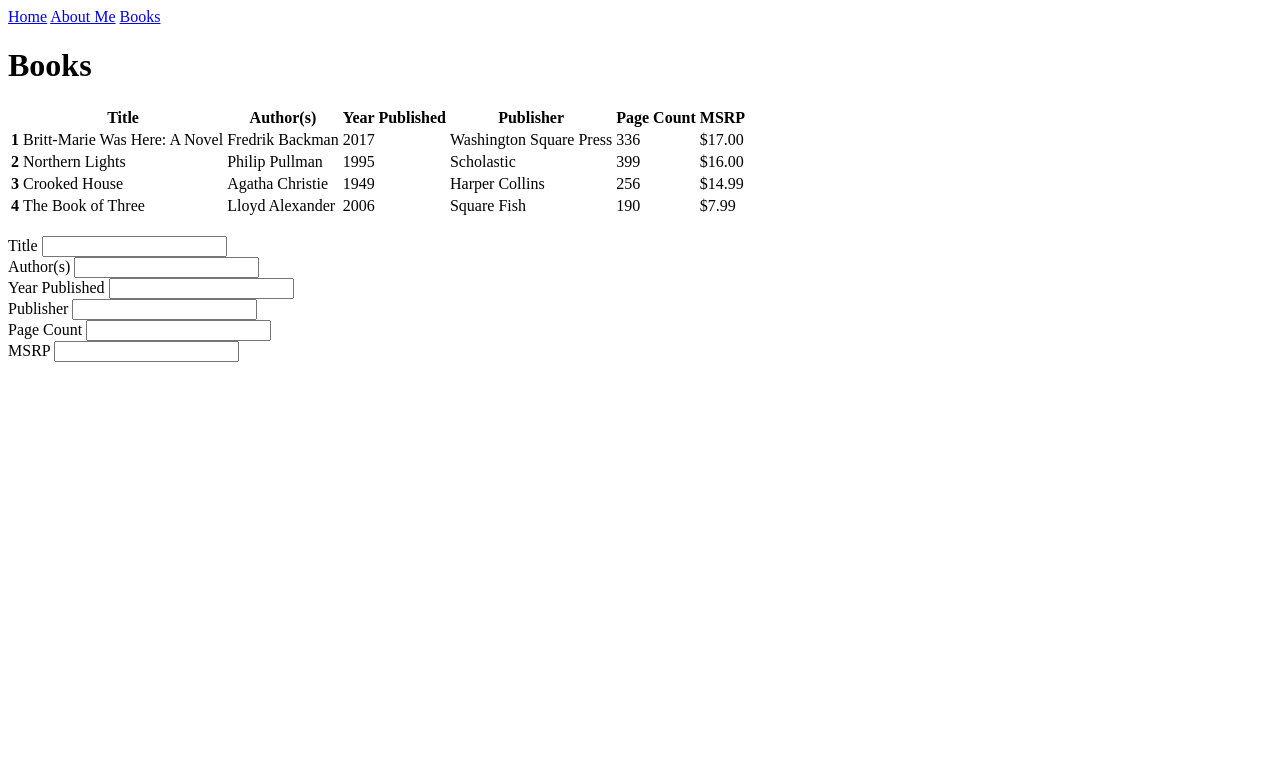
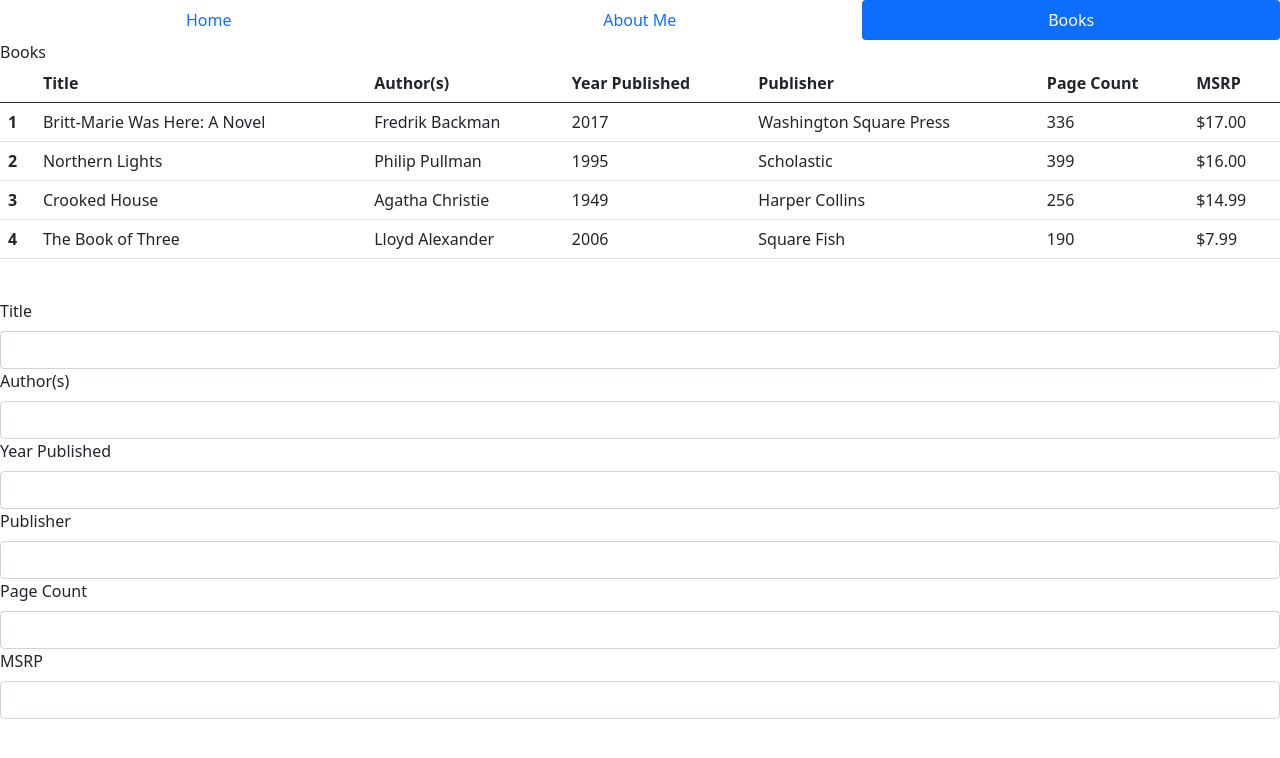
Before and after one commit to iu-msis/1-html-review-kpworrall, a plain HTML site: page public/books/index.html in a window 1280 px wide. Drawn offline with nearby package versions, Linux system fonts and the light colour scheme.

Commit message:
Stylesheets added

```diff
--- a/public/books/index.html
+++ b/public/books/index.html
@@ -1,11 +1,15 @@
 <nav class="nav nav-pills flex-column flex-sm-row">
   <a class="flex-sm-fill text-sm-center nav-link" aria-current="page" href="../index.html">Home</a>
-  <a class="flex-sm-fill text-sm-center nav-link" href="/about-me.html">About Me</a>
-  <a class="flex-sm-fill text-sm-center nav-link active" href="../../form/index.html">Books</a>
+  <a class="flex-sm-fill text-sm-center nav-link" href="../about-me/index.html">About Me</a>
+  <a class="flex-sm-fill text-sm-center nav-link active" href="/index.html">Books</a>
 </nav>
-<h1>
+  <link rel="stylesheet" href="../css/site.css">
+<head>
+  <link href="https://cdn.jsdelivr.net/npm/bootstrap@5.1.0/dist/css/bootstrap.min.css" rel="stylesheet" integrity="sha384-KyZXEAg3QhqLMpG8r+8fhAXLRk2vvoC2f3B09zVXn8CA5QIVfZOJ3BCsw2P0p/We" crossorigin="anonymous">
+  <link rel="stylesheet" href="../css/site.css">
   Books
-</h1>
+</head>
+<body>
 <table class="table">
   <thead>
     <tr>
@@ -46,7 +50,7 @@
       <td>256</td>
       <td>$14.99</td>
     </tr>
-    <tr>
+    <tr id="new">
       <th scope="row">4</th>
       <td>The Book of Three</td>
       <td>Lloyd Alexander</td>
@@ -88,3 +92,4 @@
 
 
 </form>
+</body>
```
